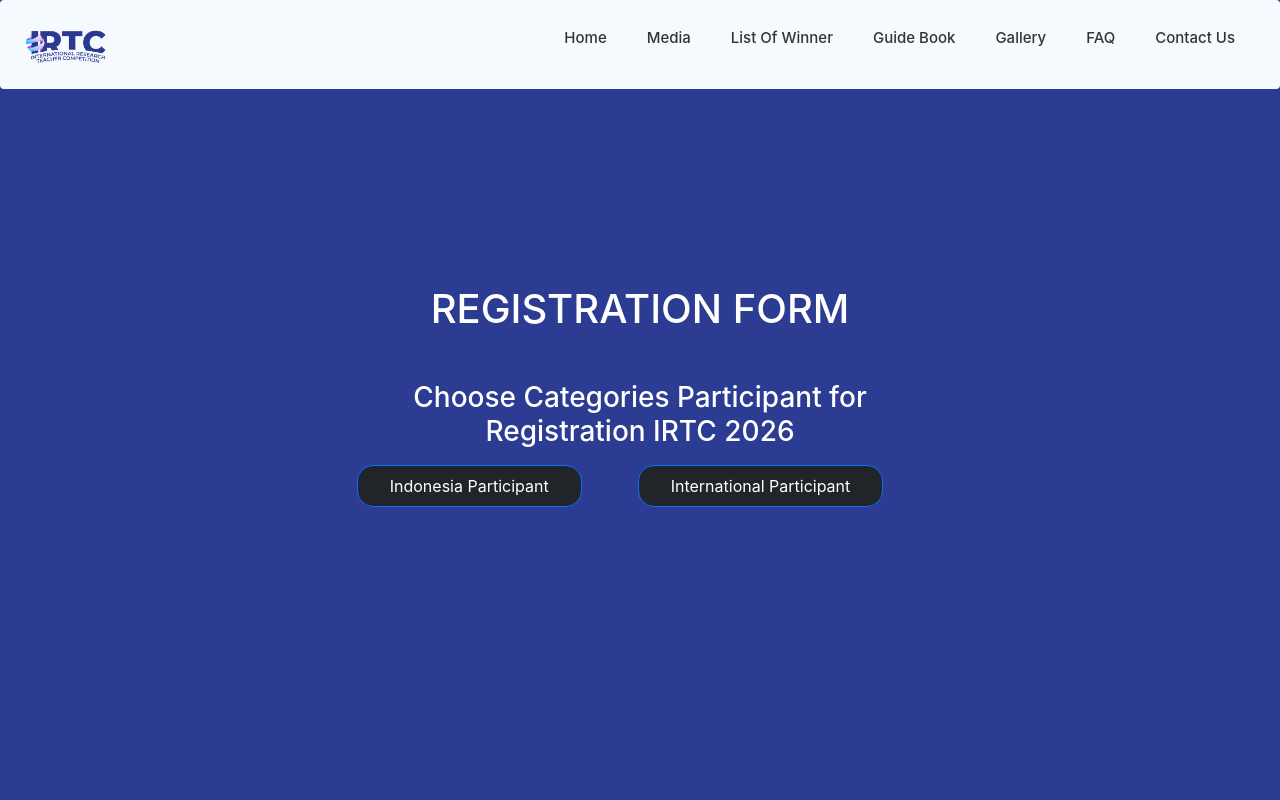
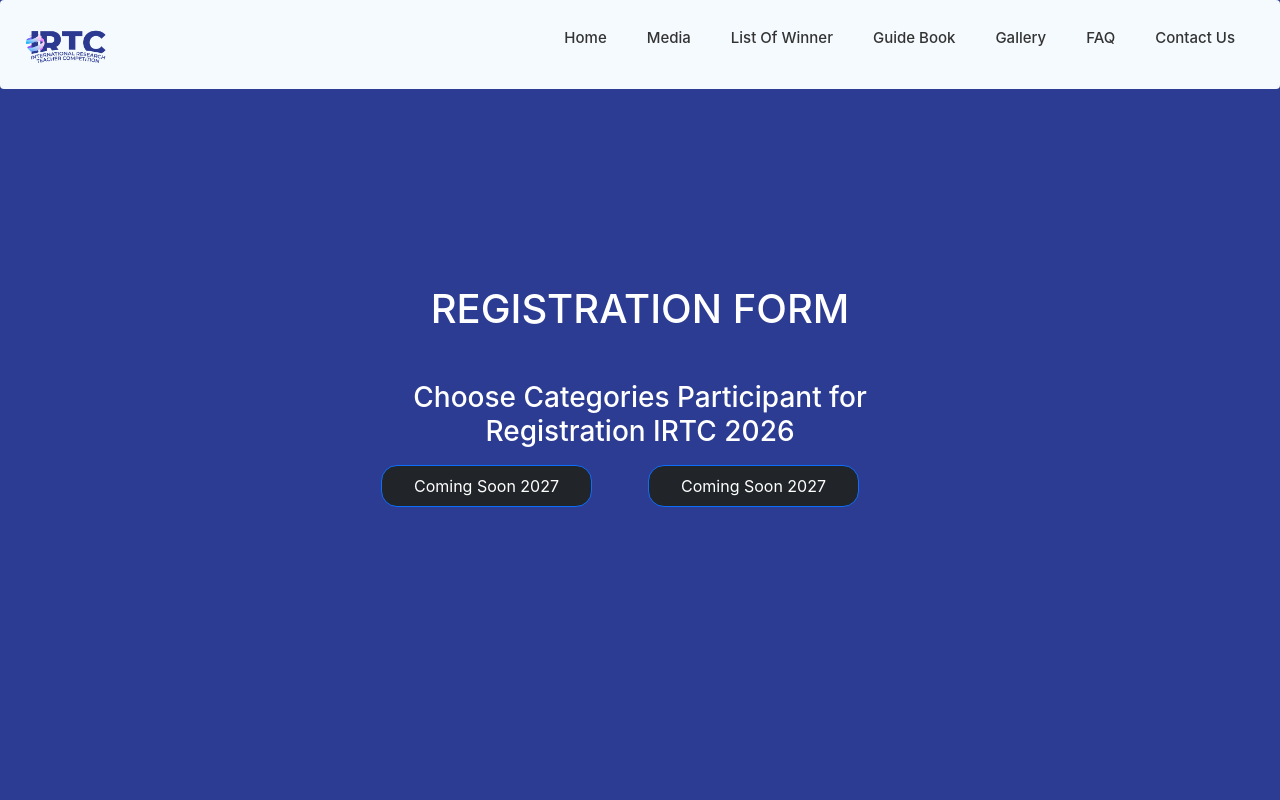
Before and after one commit to iysaofficial/officialirtc, a React (Create React App) app: page /homeregist in a window 1280 px wide. Shown: the top 800 px of the page. Built offline with nearby package versions, Linux system fonts and the light colour scheme.

Commit message:
close regist 2026

```diff
--- a/src/components/HeroSection.js
+++ b/src/components/HeroSection.js
@@ -14,11 +14,18 @@
             Don’t miss the chance to be part of an inspiring and prestigious event for educators!
           </p>
           <div className="main-hero-buttons">
-            <a
+            {/* <a
               href="/homeregist"
               className="main-hero-btn main-hero-btn-yellow"
             >
               Register Now !
+            </a> */}
+            <a
+              href="#!"
+              className="main-hero-btn main-hero-btn-yellow disabled"
+              style={{ pointerEvents: "none", cursor: "not-allowed" }}
+            >
+              Coming Soon 2027
             </a>
             <a
               href="https://drive.google.com/drive/folders/1T4kg5uRRBZfwTlGBq3Ny0SOQ4S2Vu7Zx?usp=sharing"
--- a/src/pages/registration/homeindo.js
+++ b/src/pages/registration/homeindo.js
@@ -49,7 +49,7 @@
             </div>
           </div>
           <div className="link-web mx-auto text-center">
-            <a
+            {/* <a
               href="#!"
               className="btn-regist btn-action text-center me-lg-5 m-2"
               onClick={() =>
@@ -58,7 +58,24 @@
             >
               Online Competition <i className="fa-solid fa-earth-americas"></i>
             </a>
-            {/* <a
+            <a
+              className="btn-regist btn-action text-center me-lg-5 m-2"
+              onClick={() =>
+                handleOpenModal("/", )
+              }
+            >
+              Close Registration <i className="fa-solid fa-earth-americas"></i>
+            </a>
+            <a
+              href="#!"
+              className="btn-regist btn-action text-center me-lg-5 m-2"
+              onClick={() =>
+                handleOpenModal("/indo-offline", indonesiaOfflineTerms)
+              }
+            >
+              Offline Competition <i className="fa-solid fa-earth-americas"></i>
+            </a>
+            <a
               className="btn-regist btn-action text-center me-lg-5 m-2"
               onClick={() =>
                 handleOpenModal("/", )
@@ -68,21 +85,18 @@
             </a> */}
             <a
               href="#!"
-              className="btn-regist btn-action text-center me-lg-5 m-2"
-              onClick={() =>
-                handleOpenModal("/indo-offline", indonesiaOfflineTerms)
-              }
+              className="btn-regist btn-action text-center me-lg-5 m-2 disabled"
+              style={{ pointerEvents: "none", cursor: "not-allowed" }}
             >
-              Offline Competition <i className="fa-solid fa-earth-americas"></i>
+              Coming Soon 2027 <i className="fa-solid fa-earth-americas"></i>
             </a>
-            {/* <a
-              className="btn-regist btn-action text-center me-lg-5 m-2"
-              onClick={() =>
-                handleOpenModal("/", )
-              }
+            <a
+              href="#!"
+              className="btn-regist btn-action text-center me-lg-5 m-2 disabled"
+              style={{ pointerEvents: "none", cursor: "not-allowed" }}
             >
-              Close Registration <i className="fa-solid fa-earth-americas"></i>
-            </a> */}
+              Coming Soon 2027 <i className="fa-solid fa-earth-americas"></i>
+            </a>
           </div>
         </div>
       </section>
--- a/src/pages/registration/homeinter.js
+++ b/src/pages/registration/homeinter.js
@@ -52,7 +52,7 @@
             </div>
           </div>
           <div className="link-web mx-auto text-center">
-            <a
+            {/* <a
               href="#!"
               className="btn-regist btn-action text-center me-lg-5 m-2"
               onClick={() =>
@@ -61,12 +61,12 @@
             >
               Online Competition <i className="fa-solid fa-earth-americas"></i>
             </a>
-            {/* <a
+            <a
               className="btn-regist btn-action text-center me-lg-5 m-2"
               onClick={() => handleOpenModal("/")}
             >
               Close Registration <i className="fa-solid fa-earth-americas"></i>
-            </a> */}
+            </a>
             <a
               href="#!"
               className="btn-regist btn-action text-center me-lg-5 m-2"
@@ -76,12 +76,26 @@
             >
               Offline Competition <i className="fa-solid fa-earth-americas"></i>
             </a>
-            {/* <a
+            <a
               className="btn-regist btn-action text-center me-lg-5 m-2"
               onClick={() => handleOpenModal("/")}
             >
               Close Registration <i className="fa-solid fa-earth-americas"></i>
             </a> */}
+            <a
+              href="#!"
+              className="btn-regist btn-action text-center me-lg-5 m-2 disabled"
+              style={{ pointerEvents: "none", cursor: "not-allowed" }}
+            >
+              Coming Soon 2027 <i className="fa-solid fa-earth-americas"></i>
+            </a>
+            <a
+              href="#!"
+              className="btn-regist btn-action text-center me-lg-5 m-2 disabled"
+              style={{ pointerEvents: "none", cursor: "not-allowed" }}
+            >
+              Coming Soon 2027 <i className="fa-solid fa-earth-americas"></i>
+            </a>
           </div>
         </div>
       </section>
--- a/src/pages/registration/homeregist.js
+++ b/src/pages/registration/homeregist.js
@@ -27,7 +27,7 @@
               Indonesia Participant{" "}
               <i className="fa-solid fa-earth-americas"></i>
             </a> */}
-            <a
+            {/* <a
               href="/homeindo"
               className="btn-regist btn-action text-center me-lg-5 m-2"
             >
@@ -40,6 +40,20 @@
             >
               International Participant{" "}
               <i className="fa-solid fa-earth-americas"></i>
+            </a> */}
+            <a
+              href="#!"
+              className="btn-regist btn-action text-center me-lg-5 m-2 disabled"
+              style={{ pointerEvents: "none", cursor: "not-allowed" }}
+            >
+              Coming Soon 2027 <i className="fa-solid fa-earth-americas"></i>
+            </a>
+            <a
+              href="#!"
+              className="btn-regist btn-action text-center me-lg-5 m-2 disabled"
+              style={{ pointerEvents: "none", cursor: "not-allowed" }}
+            >
+              Coming Soon 2027 <i className="fa-solid fa-earth-americas"></i>
             </a>
           </div>
         </div>
```
Also changed, not shown: 1 other file (tests, documents, lock files or other folders).
